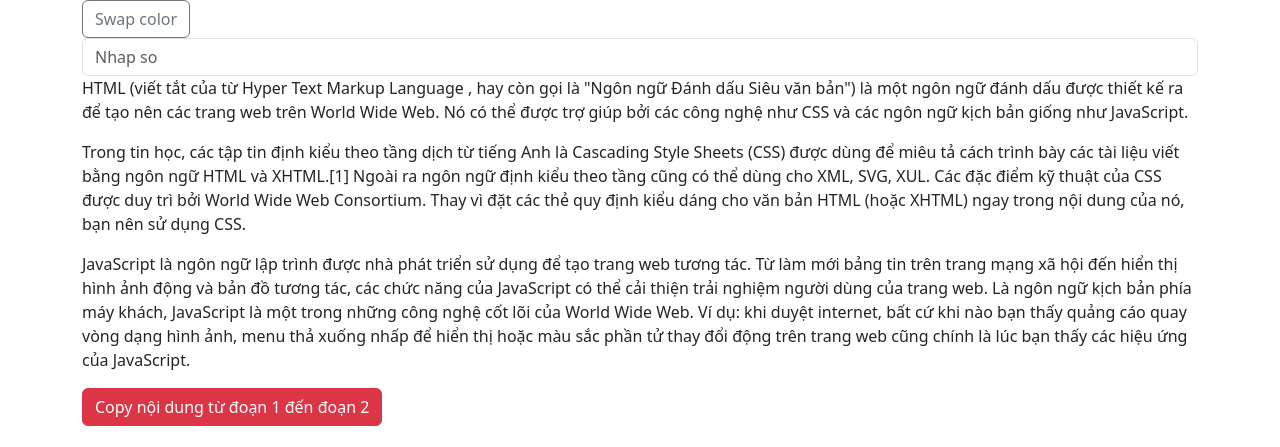
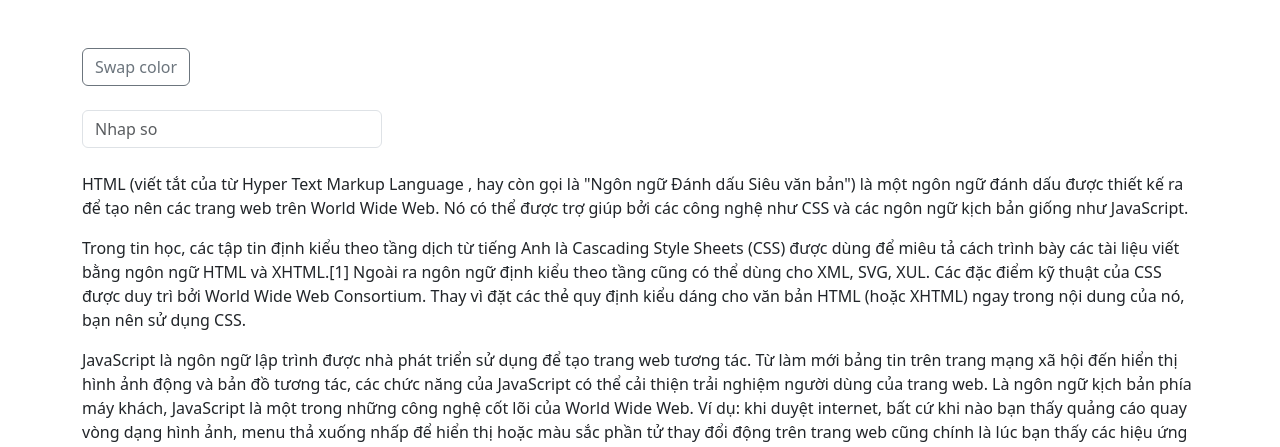
Before and after one commit to Kien20021/ExerciseDOM, a plain HTML site: page index.html in a window 1280 px wide. Shown: the top 447 px of the page. Drawn offline with nearby package versions, Linux system fonts and the light colour scheme.

Commit message:
update exercise DOM

```diff
--- a/index.html
+++ b/index.html
@@ -12,20 +12,21 @@
       src="https://cdn.jsdelivr.net/npm/bootstrap@5.3.3/dist/js/bootstrap.bundle.min.js"
       integrity="sha384-YvpcrYf0tY3lHB60NNkmXc5s9fDVZLESaAA55NDzOxhy9GkcIdslK1eN7N6jIeHz"
       crossorigin="anonymous"></script>
+    <link rel="stylesheet" href="style.css" />
     <title>Document</title>
   </head>
   <body>
-    <div class="container">
+    <div class="container my-5">
       <button
         type="button"
-        class="btn btn-outline-secondary"
+        class="btn btn-outline-secondary mb-4"
         onclick="handleChangeColor()">
         Swap color
       </button>
       <div>
         <input
           type="number"
-          class="form-control"
+          class="form-control mb-4"
           id="fontSizeInput"
           placeholder="Nhap so"
           onclick="changeFontSize()" />
--- /dev/null
+++ b/style.css
@@ -0,0 +1,3 @@
+#fontSizeInput {
+  width: 300px;
+}
```
